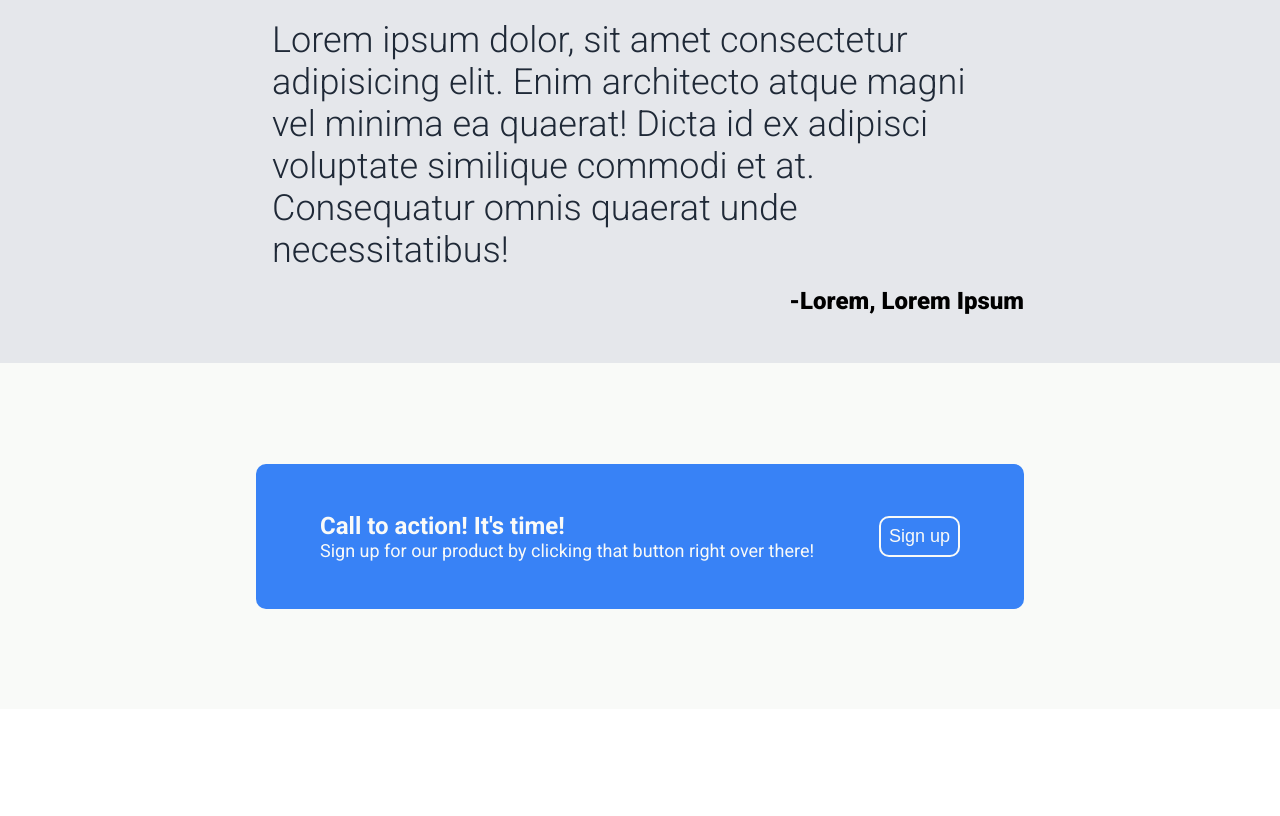
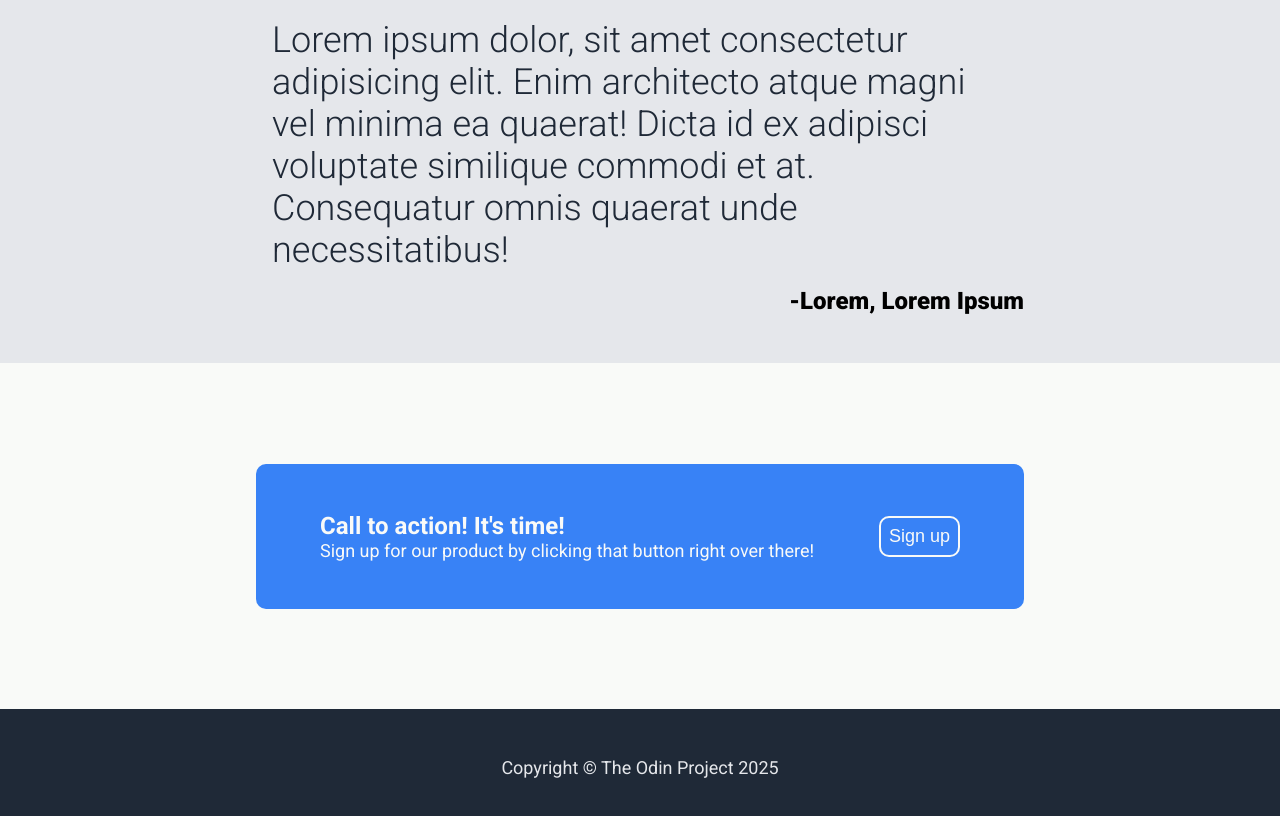
Before and after one commit to KamilPiech/landing-page, a plain HTML site: page index.html in a window 1280 px wide. Shown: the part 1067-1883 px from the top of the page. Before the commit the page ends 1776 px from the top, so only its background shows below. Drawn offline with Linux system fonts and the light colour scheme.

Commit message:
Add footer styling

```diff
--- a/index.html
+++ b/index.html
@@ -72,6 +72,8 @@
         <button class="modal-btn">Sign up</button>
       </div>
     </section>
-    <footer></footer>
+    <footer class="footer">
+        <p class="footer-text">Copyright &#169; The Odin Project 2025</p>
+    </footer>
   </body>
 </html>
--- a/style.css
+++ b/style.css
@@ -178,3 +178,13 @@ a {
     border: 2px solid #f9faf8;
     padding: 8px;
 }
+
+/* Footer section */
+.footer {
+    display: flex;
+    align-items: center;
+    justify-content: center;
+    background-color: #1f2937;
+    color: #e5e7eb;
+    padding: 48px;
+}
```
